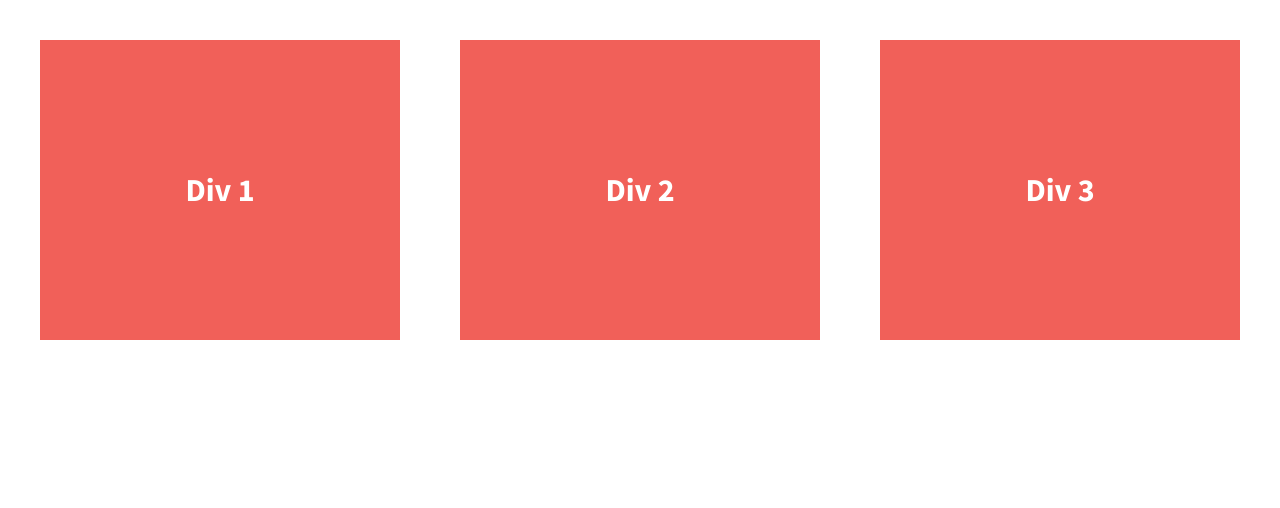
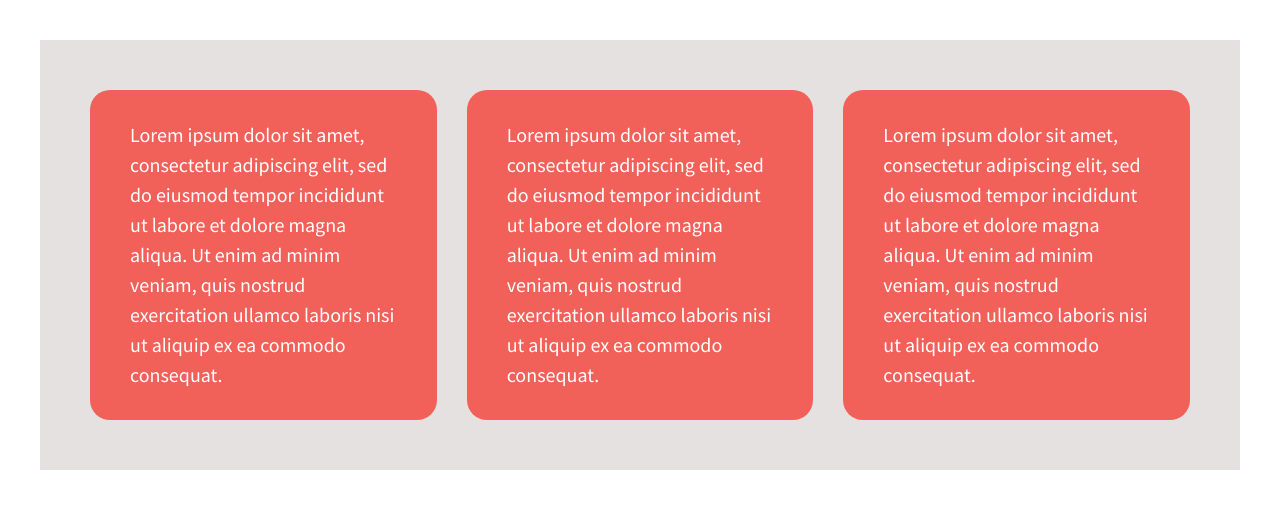
Before and after one commit to yoshiazu817/divs-flexbox, a plain HTML site: page index.html in a window 1280 px wide. Drawn offline with nearby package versions, Linux system fonts and the light colour scheme.

Commit message:
initial commit

```diff
--- a/css/main.css
+++ b/css/main.css
@@ -110,22 +110,28 @@ body {
 
 .wrapper {
   /*add display:flex and set justify-content to space-between*/
-  font-weight: 700;
+  font-weight: 400;
 	display: flex;
 	justify-content: space-between;
+	  background-color: #E6E1E1;
+	padding: 35px;
+
 }
 
 .div-1, .div-2, .div-3 {
   /*give the divs a width of 30%, add display:flex, set justify-content and align-items to center*/
   color: #fff;
   line-height: 1.5em;
-  font-size: 1.6em;
+  font-size: 1em;
   background-color: #f16059;
   height: 300px;
 	display: flex;
 	width: 30%;
 	justify-content: center;
 	align-items: center;
+	padding: 15px 40px;
+	margin: 15px;
+	border-radius: 20px;
 }
 
 
--- a/index.html
+++ b/index.html
@@ -23,13 +23,13 @@
 
         <section class="wrapper">
             <div class="div-1">
-                Div 1
+                Lorem ipsum dolor sit amet, consectetur adipiscing elit, sed do eiusmod tempor incididunt ut labore et dolore magna aliqua. Ut enim ad minim veniam, quis nostrud exercitation ullamco laboris nisi ut aliquip ex ea commodo consequat.
             </div>
             <div class="div-2">
-                Div 2
+                Lorem ipsum dolor sit amet, consectetur adipiscing elit, sed do eiusmod tempor incididunt ut labore et dolore magna aliqua. Ut enim ad minim veniam, quis nostrud exercitation ullamco laboris nisi ut aliquip ex ea commodo consequat.
             </div>
             <div class="div-3">
-                Div 3
+                Lorem ipsum dolor sit amet, consectetur adipiscing elit, sed do eiusmod tempor incididunt ut labore et dolore magna aliqua. Ut enim ad minim veniam, quis nostrud exercitation ullamco laboris nisi ut aliquip ex ea commodo consequat.
             </div>
         </section>
 
```
